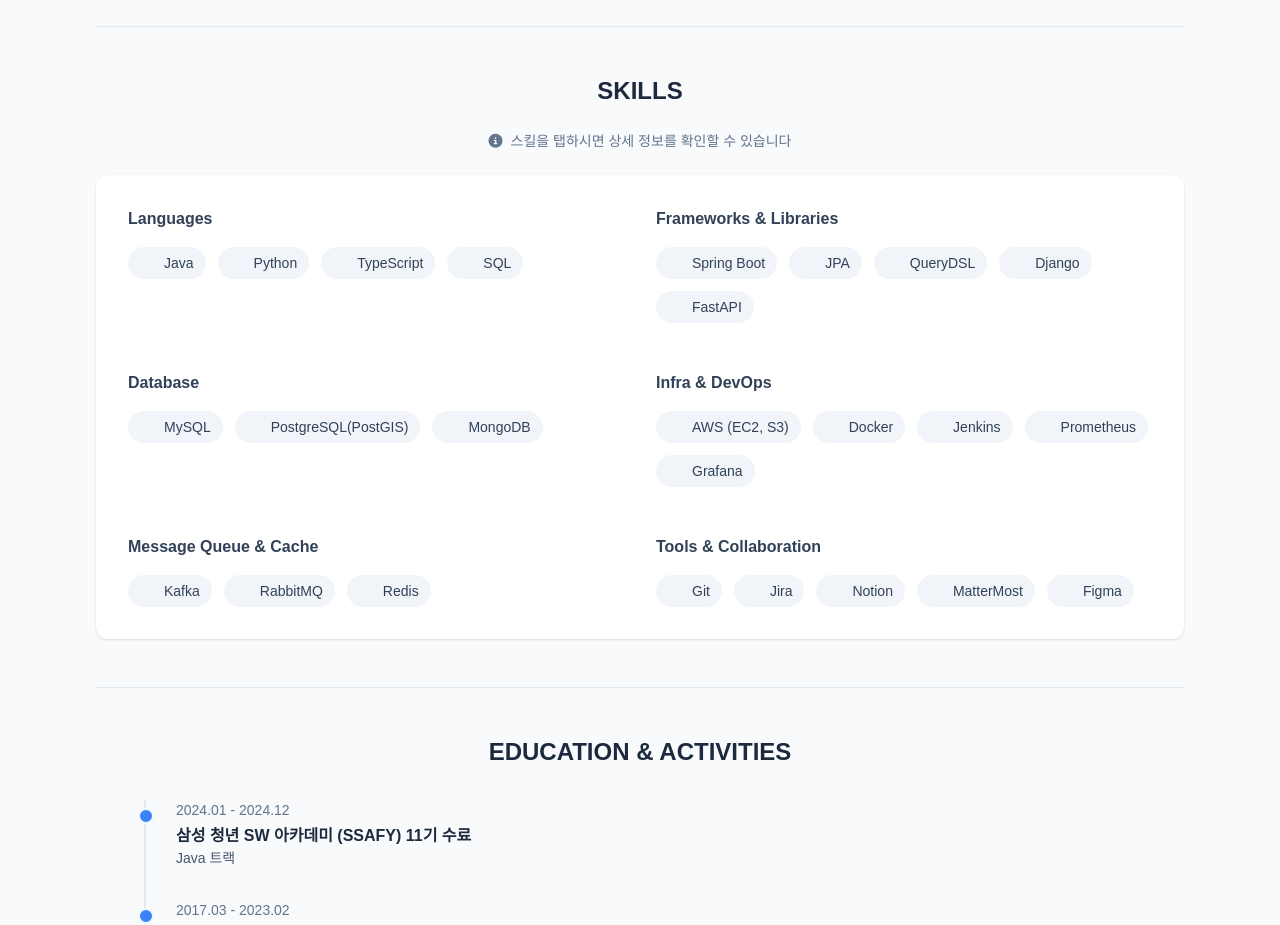
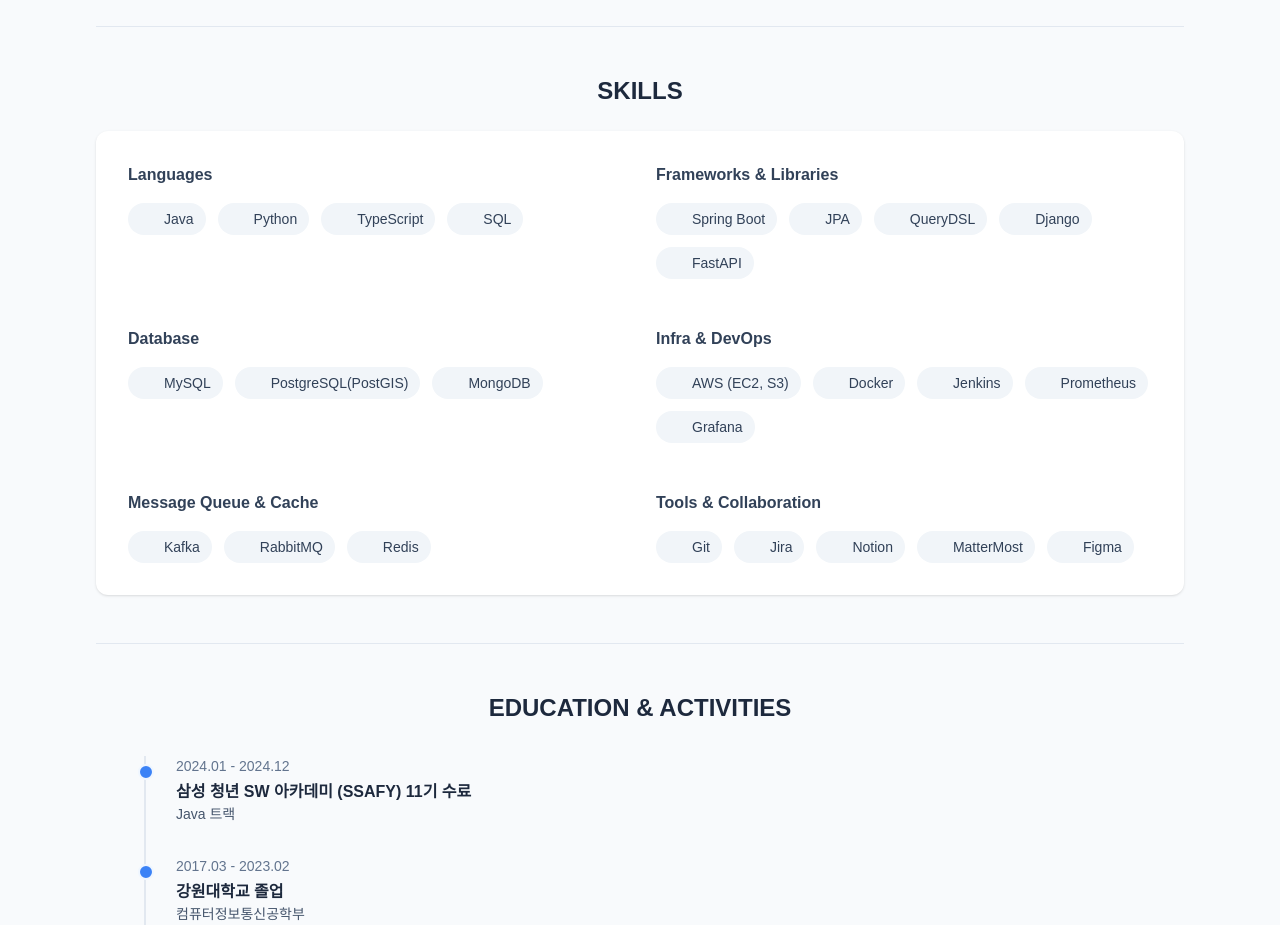
Before and after one commit to lij0825/lij0825.github.io, a React (Vite) app: page / in a window 1280 px wide. Shown: the part 2620-3545 px from the top of the page. Built offline with nearby package versions, Linux system fonts and the light colour scheme; some icons are missing; a web font is replaced by a local one.

Commit message:
Remove skill tooltips for cleaner design

```diff
--- a/src/App.tsx
+++ b/src/App.tsx
@@ -447,10 +447,6 @@
           <h2 className="text-xl md:text-2xl font-bold text-slate-800 dark:text-white mb-4 md:mb-6 text-center">
             SKILLS
           </h2>
-          <p className="text-center text-slate-500 dark:text-gray-400 text-xs md:text-sm mb-4 md:mb-6">
-            <i className="fas fa-info-circle mr-2"></i>
-            스킬을 탭하시면 상세 정보를 확인할 수 있습니다
-          </p>
           <div
             id="skills-content"
             className="bg-white dark:bg-gray-800 p-4 md:p-6 lg:p-8 rounded-xl shadow-sm"
@@ -471,8 +467,10 @@
                           skill: { name: string; icon: string; level: number; description: string },
                           index: number
                         ) => (
-                          <div key={index} className="relative group">
-                            <span className="bg-slate-100 dark:bg-gray-700 text-slate-700 dark:text-gray-200 text-xs md:text-sm font-medium px-2.5 py-1 md:px-3 md:py-1.5 rounded-full cursor-pointer transition-colors hover:bg-blue-100 dark:hover:bg-blue-900 hover:text-blue-800 dark:hover:text-blue-200 flex items-center gap-1.5 md:gap-2">
+                          <span
+                            key={index}
+                            className="bg-slate-100 dark:bg-gray-700 text-slate-700 dark:text-gray-200 text-xs md:text-sm font-medium px-2.5 py-1 md:px-3 md:py-1.5 rounded-full transition-colors hover:bg-blue-100 dark:hover:bg-blue-900 hover:text-blue-800 dark:hover:text-blue-200 flex items-center gap-1.5 md:gap-2"
+                          >
                             {skill.icon.startsWith("iconify:") ? (
                               <span
                                 className="iconify w-3.5 h-3.5 md:w-4 md:h-4"
@@ -483,34 +481,6 @@
                             )}
                             {skill.name}
                           </span>
-                            {/* 툴팁 */}
-                            <div className="absolute bottom-full left-1/2 -translate-x-1/2 mb-2 w-64 md:w-72 p-3 md:p-4 bg-white dark:bg-gray-800 rounded-lg shadow-xl invisible opacity-0 group-hover:visible group-hover:opacity-100 transition-opacity duration-300 z-10 border border-slate-200 dark:border-gray-600">
-                              <div className="flex items-center justify-between mb-2">
-                                <h5 className="font-bold text-slate-800 dark:text-white">
-                                  {skill.name}
-                                </h5>
-                                <div className="flex space-x-1 text-sm">
-                                  {[1, 2, 3, 4, 5].map((star) => (
-                                    <i
-                                      key={star}
-                                      className={`fa-star ${
-                                        star <= skill.level
-                                          ? "fas text-amber-400"
-                                          : "far text-gray-300 dark:text-gray-600"
-                                      }`}
-                                    ></i>
-                                  ))}
-                                </div>
-                              </div>
-                              <p className="text-sm text-slate-600 dark:text-gray-300 leading-relaxed">
-                                {skill.description}
-                              </p>
-                              {/* 툴팁 화살표 */}
-                              <div className="absolute top-full left-1/2 -translate-x-1/2 -mt-px">
-                                <div className="border-8 border-transparent border-t-white dark:border-t-gray-800"></div>
-                              </div>
-                            </div>
-                          </div>
                         )
                       )}
                     </div>
```
Lines whose indentation alone changed are shown as unchanged.
